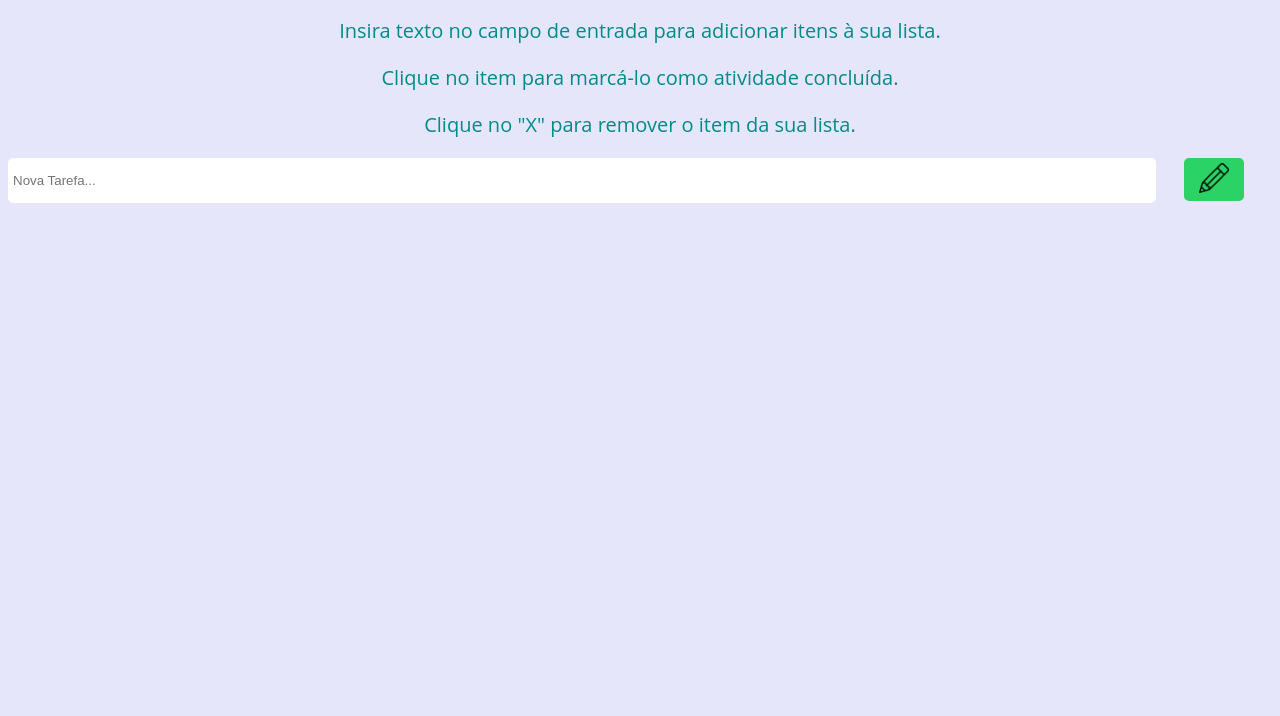
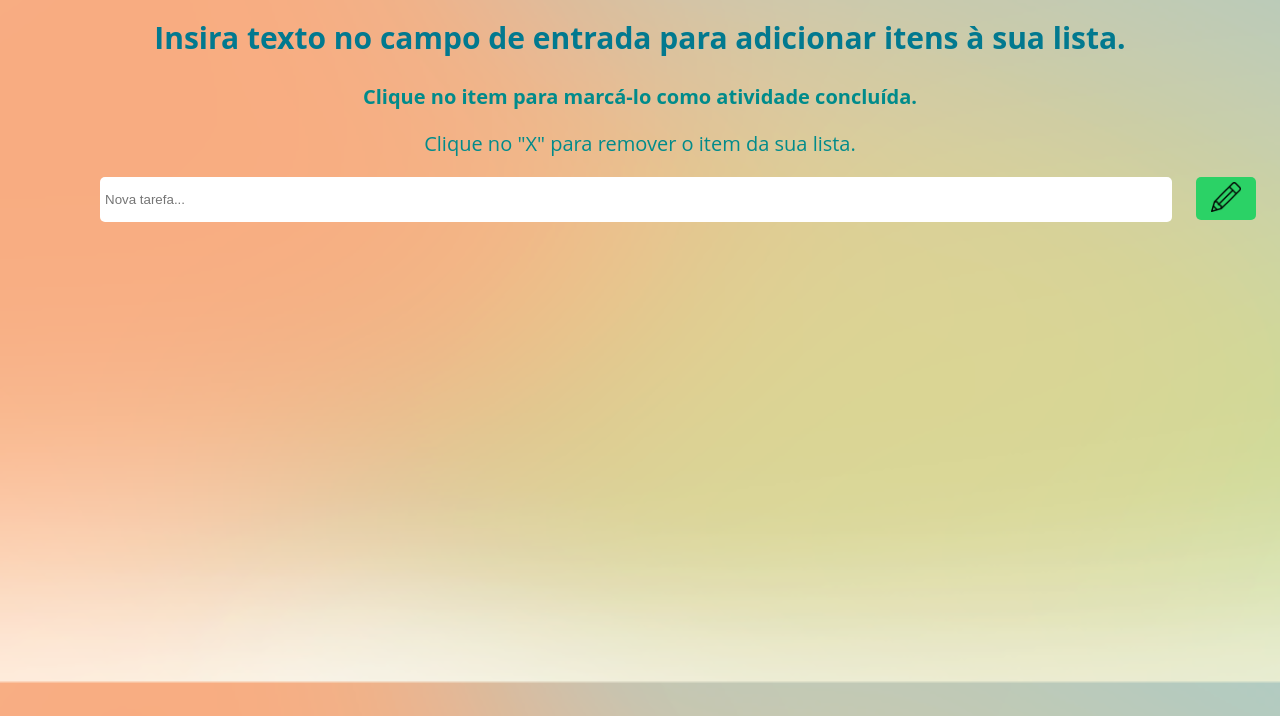
Before and after one commit to fabianodsa/lista-de-tarefas, a plain HTML site: page index.html in a window 1280 px wide. Shown: the part 118-834 px from the top of the page. Before the commit the page ends 800 px from the top, so only its background shows below. Drawn offline with Linux system fonts and the light colour scheme.

Commit message:
Estilizando os elementos HTML

```diff
--- a/index.html
+++ b/index.html
@@ -7,23 +7,23 @@
     <title>Lista de Tarefas</title>
     <link rel="stylesheet" href="style.css">
 </head>
-    <body>
+    <body class="bg">
             <div>
                 <h1>Lista de Tarefas</h1>
             </div>
 
             <div>
-                <p id="first">Insira texto no campo de entrada para adicionar itens à sua lista.</p>
-                <p id="second">Clique no item para marcá-lo como atividade concluída.</p>
-                <p id="third">Clique no "X" para remover o item da sua lista.</p>
+                <h2>Insira texto no campo de entrada para adicionar itens à sua lista.</h2>
+                <h3>Clique no item para marcá-lo como atividade concluída.</h3>
+                <p>Clique no "X" para remover o item da sua lista.</p>
             </div>
 
-            <div>
-                <input id="userInput" type="text" placeholder="Nova Tarefa..." maxlength="27">
+            <div class="container">
+                <input id="userInput" type="text" placeholder="Nova tarefa..." maxlength="100">
                 <button id="enter"><i class=""><img src="img/pencil.png"></i></button>
             </div>
 
-            <div>
+            <div class="tarefas">
                 <ul id="ul">
                 </ul>
             </div>
--- a/style.css
+++ b/style.css
@@ -1,7 +1,25 @@
-body {
-    background:#E6E6FA;
+body, html {
     text-align: center;
     font-family: 'Open Sans', sans-serif;
+    height: 100%;
+    margin: 0;
+}
+
+.bg {
+    background-image: url("img/background.png");
+    background-repeat: no-repeat;
+    background-size: cover;
+    background-position: center;
+    background-attachment: fixed;
+}
+
+.container {
+    margin-left: 100px;
+}
+
+.tarefas {
+    margin-left: 60px;
+    margin-right: 139px;
 }
 
 h1 {
@@ -11,7 +29,7 @@ h1 {
 
 h2 {
     font-size: 30px;
-    color: #00891E;
+    color: #02798F;
 }
 
 h3 , p {
@@ -25,7 +43,6 @@ h3 , p {
     border-radius: 5px;
     color: #04A1BF;
     background-color: #2bd266;
-
 }
 
 #enter:hover{
@@ -54,11 +71,6 @@ li {
     border-radius: 5px;
     margin-bottom: 10px;
     background: #4EB9CD;
-    transition: all 0.75s ease;
-    -webkit-transition: all 0.5s ease;
-    -moz-transition: all 0.5s ease;
-    -ms-transition: all 0.5s ease;
-    -o-transition: all 0.5 ease;
 }
 
 li:hover {
```
Also changed, not shown: img/background.png (added), 1 other file.
